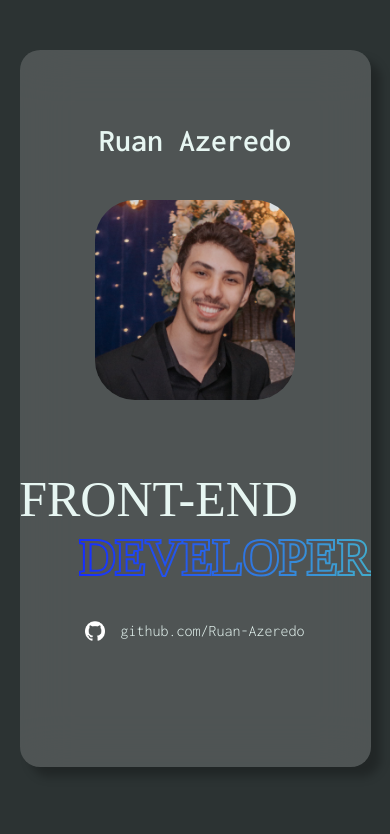
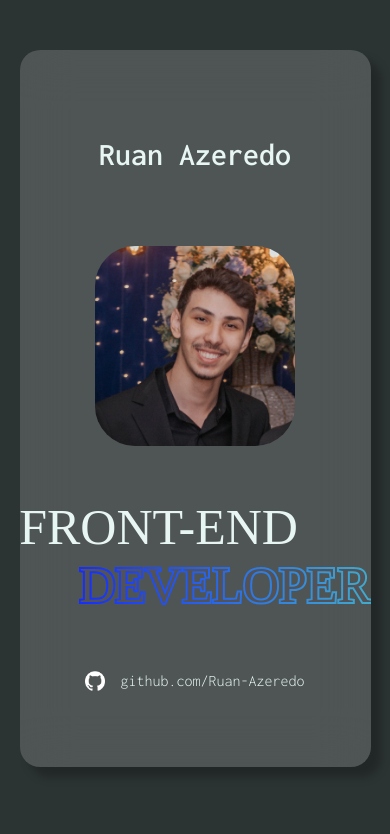
Before and after one commit to Ruan-Azeredo/portifolio, a React (Create React App) app: page / in a window 390 px wide. Shown: the top 834 px of the page. Built offline with nearby package versions, Linux system fonts and the light colour scheme; a web font is replaced by a local one.

Commit message:
:iphone: fix: ajusta main card

```diff
--- a/src/App.css
+++ b/src/App.css
@@ -173,6 +173,7 @@ a:visited, a:link{
 @media (max-width: 550px){
   .ruan-card{
     flex-direction: column;
+    justify-content: space-evenly;
   }
 
   .navbar{
@@ -186,11 +187,12 @@ a:visited, a:link{
   }
 
   .myself-container{
-    margin: 150px auto 20px auto;
+    margin: 17vh auto 2vh auto;
   }
 
   .meunome{
-    top: -280px;
+    margin-top: -80%;
+    top: -18vh;
     left: 0;
     font-size: 32px;
   }
@@ -210,6 +212,7 @@ a:visited, a:link{
 
   .frontend{
     left: 0;
+    margin-top: -2vh;
   }
 
   .developer{
@@ -229,4 +232,7 @@ a:visited, a:link{
     height: 20px;
   }
 
+  .github-container{
+    margin-top: 5vh;
+  }
 }
```
